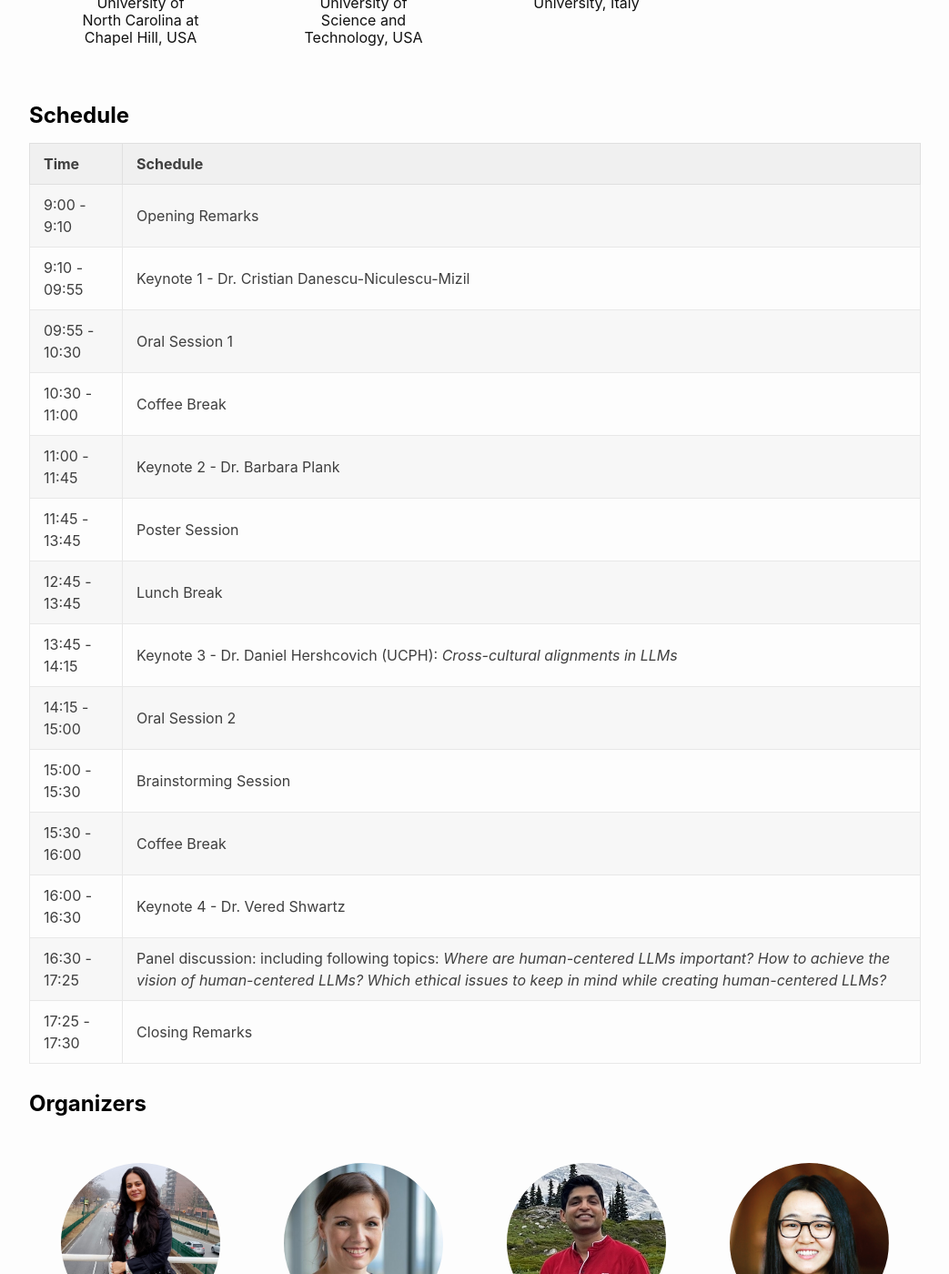
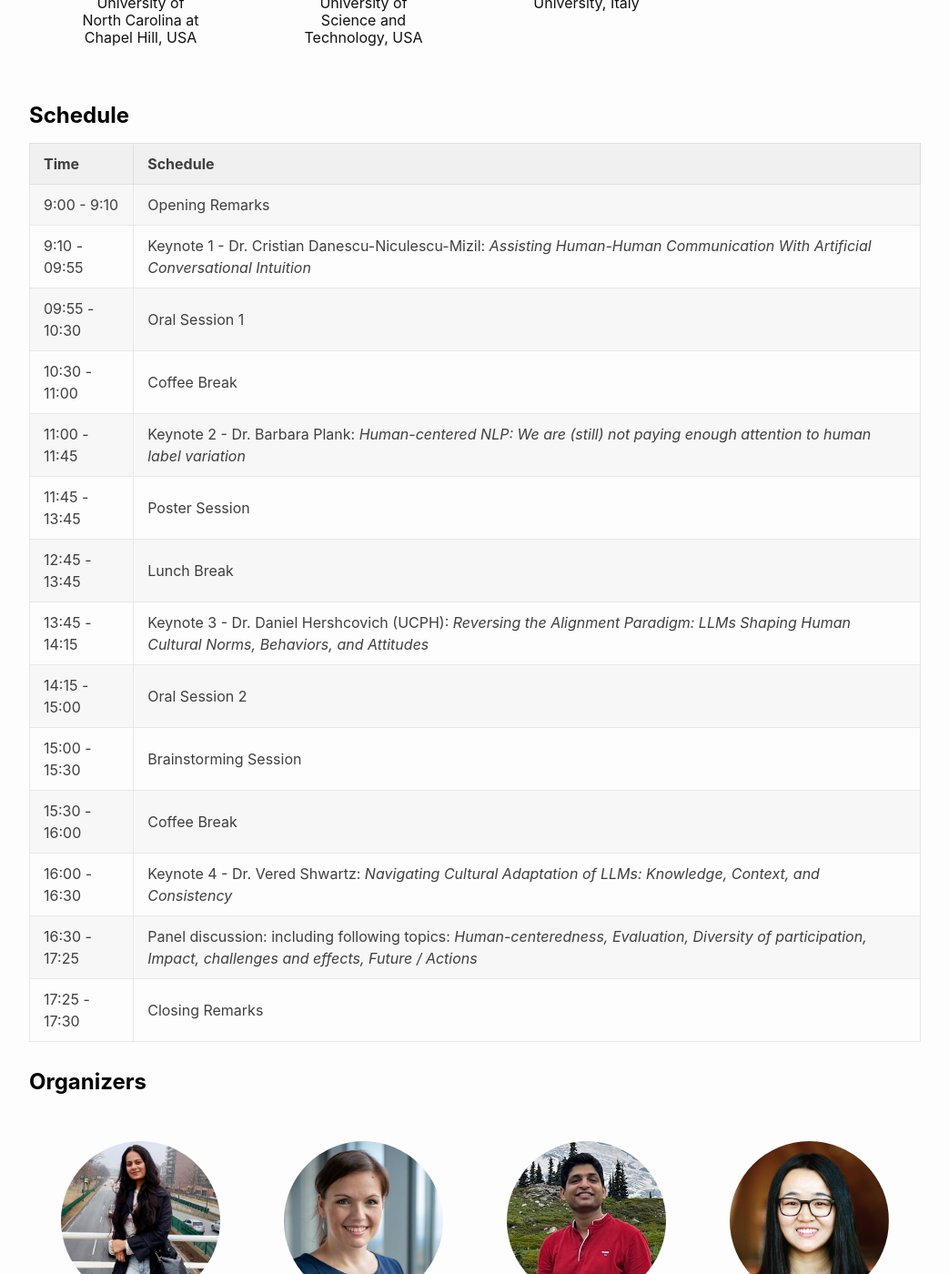
Before and after one commit to hucllm-workshop/hucllm-workshop.github.io, a Jekyll site: the page built from index.md, in a window 1280 px wide and 1400 px high, scrolled down 4923 px. Shown: the whole window at 91% size, without its empty margins (118-1161 px from the left). Built offline with Jekyll 4.4.1, drawn with Linux system fonts in a browser that asks for light colours; nearby versions of some CDN libraries.

Commit message:
add keynote/panel titles

```diff
--- a/index.md
+++ b/index.md
@@ -370,7 +370,7 @@ The areas of interest include:
   </tr>
   <tr>
   <td>9:10 - 09:55</td>
-  <td>Keynote 1 - Dr. Cristian Danescu-Niculescu-Mizil</td>
+  <td>Keynote 1 - Dr. Cristian Danescu-Niculescu-Mizil: <i>Assisting Human-Human Communication With Artificial Conversational Intuition</i></td>
   </tr>
     <tr>
   <td>09:55 - 10:30</td>
@@ -382,7 +382,7 @@ The areas of interest include:
   </tr>
   <tr>
   <td>11:00 - 11:45</td>
-  <td>Keynote 2 - Dr. Barbara Plank</td>
+  <td>Keynote 2 - Dr. Barbara Plank: <i>Human-centered NLP: We are (still) not paying enough attention to human label variation</i></td>
   </tr>
 
   <tr>
@@ -397,7 +397,7 @@ The areas of interest include:
 
   <tr>
   <td>13:45 - 14:15</td>
-  <td>Keynote 3 - Dr. Daniel Hershcovich (UCPH): <i>Cross-cultural alignments in LLMs</i></td>
+  <td>Keynote 3 - Dr. Daniel Hershcovich (UCPH): <i>Reversing the Alignment Paradigm: LLMs Shaping Human Cultural Norms, Behaviors, and Attitudes</i></td>
   </tr>
 
   <tr>
@@ -417,12 +417,12 @@ The areas of interest include:
 
   <tr>
   <td>16:00 - 16:30</td>
-  <td>Keynote 4 - Dr. Vered Shwartz</td>
+  <td>Keynote 4 - Dr. Vered Shwartz: <i>Navigating Cultural Adaptation of LLMs: Knowledge, Context, and Consistency</i></td>
   </tr>
 
   <tr>
   <td>16:30 - 17:25</td>
-  <td>Panel discussion:  including following topics: <i>Where are human-centered LLMs important? How to achieve the vision of human-centered LLMs? Which ethical issues to keep in mind while creating human-centered LLMs?</i></td>
+  <td>Panel discussion:  including following topics: <i>Human-centeredness, Evaluation, Diversity of participation, Impact, challenges and effects, Future / Actions</i></td>
   </tr>
 
   <tr>
```
